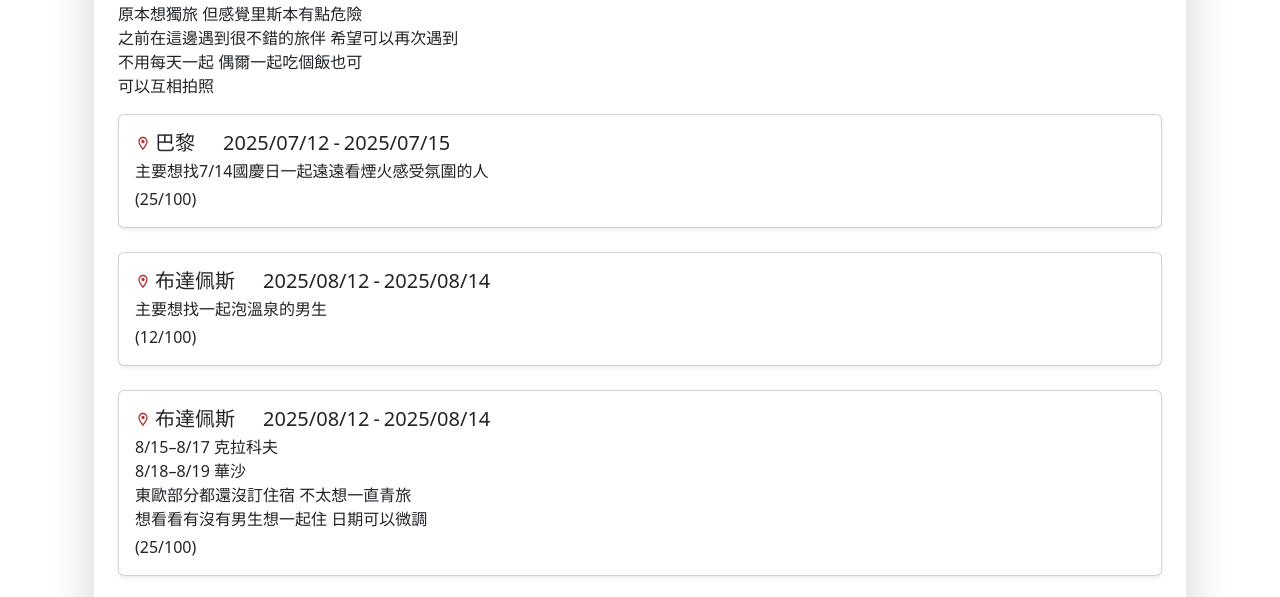
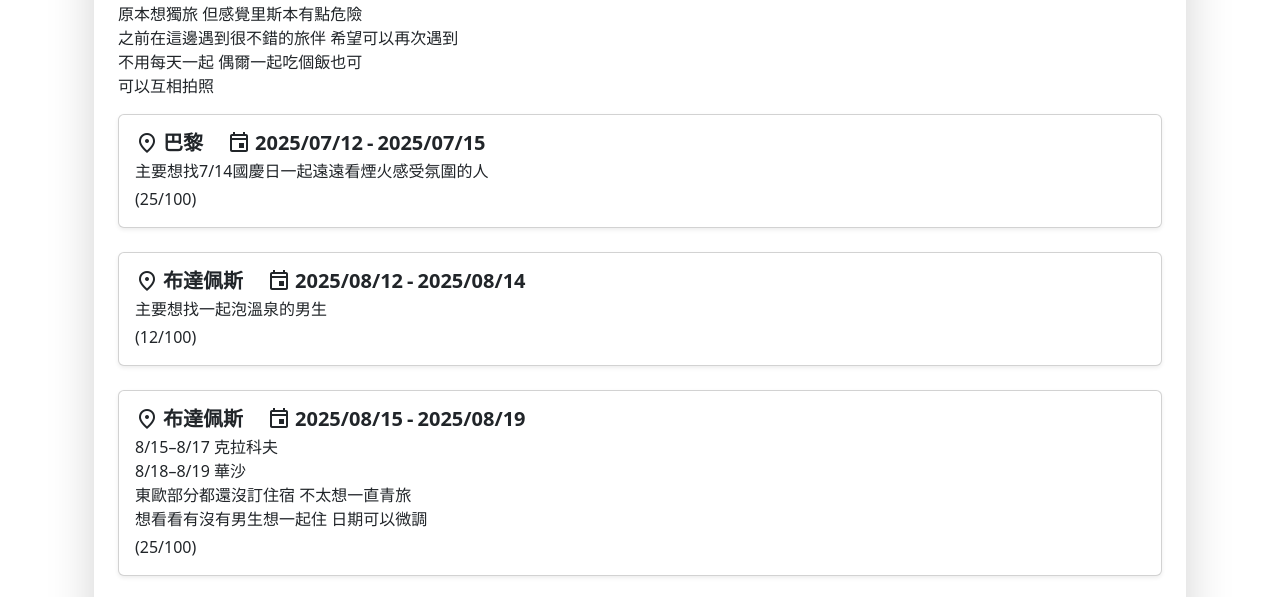
Before and after one commit to hoganalin/AAPD, a website: page pages/5.html in a window 1280 px wide. Shown: the part 624-1221 px from the top of the page. Drawn offline with nearby package versions, Linux system fonts and the light colour scheme; files that its build step writes are made by us from their sources.

Commit message:
修改 2 3 5 html

```diff
--- a/pages/5.html
+++ b/pages/5.html
@@ -1,26 +1,15 @@
 <!DOCTYPE html>
 <html lang="en">
+
 <head>
     <meta charset="UTF-8" />
     <meta http-equiv="X-UA-Compatible" content="IE=edge" />
     <meta name="viewport" content="width=device-width, initial-scale=1.0" />
-    <link
-      href="https://fonts.googleapis.com/icon?family=Material+Icons+Outlined"
-      rel="stylesheet"
-    />
-    <link
-      rel="stylesheet"
-      href="https://fonts.googleapis.com/css2?family=Material+Symbols+Outlined"
-    />
+    <link href="https://fonts.googleapis.com/icon?family=Material+Icons+Outlined" rel="stylesheet" />
+    <link rel="stylesheet" href="https://fonts.googleapis.com/css2?family=Material+Symbols+Outlined" />
 
-    <link
-      href="https://cdn.jsdelivr.net/npm/bootstrap@5.3.3/dist/css/bootstrap.min.css"
-      rel="stylesheet"
-    />
-    <link
-      href="https://fonts.googleapis.com/css2?family=Roboto:wght@400;700&display=swap"
-      rel="stylesheet"
-    />
+    <link href="https://cdn.jsdelivr.net/npm/bootstrap@5.3.3/dist/css/bootstrap.min.css" rel="stylesheet" />
+    <link href="https://fonts.googleapis.com/css2?family=Roboto:wght@400;700&display=swap" rel="stylesheet" />
     <title>5</title>
 </head>
 
@@ -33,29 +22,19 @@
                 <div class="status-bar">
                     <div class="iphone-time"><time datetime="09:41">9:41</time></div>
                     <div class="notch" aria-hidden="true">
-              <img
-                src="/assets/images/icon-notch-6341937a.svg"
-                alt="status"
-                height="30"
-              />
+                        <img src="/assets/images/icon-notch-6341937a.svg" alt="status" height="30" />
                     </div>
                     <div class="iphone-status">
-              <img
-                src="/assets/images/icon-status-650aa77e.svg"
-                alt="status"
-                height="13"
-              />
+                        <img src="/assets/images/icon-status-650aa77e.svg" alt="status" height="13" />
                     </div>
                 </div>
                 <!-- 實際內容畫面，內容寫在這 -->
 
                 <div class="container p-4">
                     <header class="d-flex justify-content-between py-4 text-neutral-800 fw-bold align-items-center">
-            <a href="4.html"
-                ><span class="material-icons-outlined text-neutral-700 fs-2">
+                        <a href="4.html"><span class="material-icons-outlined text-neutral-700 fs-2">
                                 chevron_left
-                </span></a
-              >
+                            </span></a>
                         <span class="fs-5">預覽</span>
                         <a class="btn-topic" href="6.html" role="button">發布</a>
                     </header>
@@ -82,12 +61,11 @@
                             </section>
                             <!-- 臉照區 -->
                             <section class="d-flex gap-2 mb-4">
-                <img src="/assets/images/facepic.png"
-                class="postcard-facepic rounded rounded-circle"
+                                <img src="/assets/images/facepic.png" class="postcard-facepic rounded rounded-circle"
                                     alt="">
                                 <div class="fs-9">
                                     <p class="mb-0 pb-0 text-neutral-950 fw-bold">Jerry</p>
-                    <p class="d-flex gap-2 text-neutral-800 "><span >@imjerry</span><span>7小時前</span></p>
+                                    <p class="d-flex gap-2 text-neutral-800 "><span>@imjerry</span><span>7小時前</span></p>
                                 </div>
                             </section>
                             <!-- 文案區 -->
@@ -103,18 +81,26 @@
                             <section class="topicCards d-flex gap-4 flex-column mb-4">
                                 <!-- 第一張卡 -->
                                 <div>
-                    <div class="card w-100 border-1 border-neutral-700 shadow-sm bg-accent-3" style="width: 18rem">
+                                    <div class="card w-100 border-1 border-neutral-700 shadow-sm bg-accent-3"
+                                        style="width: 18rem">
                                         <div class="card-body">
                                             <h5 class="fs-8 mb-0">
                                                 <div class="newtopic-cardtitle d-flex align-items-center gap-4">
                                                     <!-- icon + 巴黎 -->
-                                    <div class="d-flex align-items-center gap-1">
-                                        <img src="/assets/images/location.svg" alt="地標的icon">
+                                                    <div class="d-flex align-items-center gap-1 fw-semibold">
+                                                        <span
+                                                            class="material-symbols-outlined icon-locate fs-7 text-primary-700">location_on</span>
                                                         <span>巴黎</span>
                                                     </div>
                                                     <!--icon + 日期 -->
-                                    <div class="d-flex align-items-center gap-1">
-                                        <img src="/assets/images/calendar.svg" alt="">
+                                                    <div
+                                                        class="d-flex align-items-center gap-1 align-middle fw-semibold">
+                                                        <svg class="text-primary-700 icon-sm align-middle" width="24"
+                                                            height="24" viewBox="0 0 24 24" fill="none"
+                                                            xmlns="http://www.w3.org/2000/svg">
+                                                            <path fill="currentColor"
+                                                                d="M12 12H17V17H12V12ZM19 3H18V1H16V3H8V1H6V3H5C3.9 3 3 3.9 3 5V19C3 20.1 3.9 21 5 21H19C20.1 21 21 20.1 21 19V5C21 3.9 20.1 3 19 3ZM19 5V7H5V5H19ZM5 19V9H19V19H5Z" />
+                                                        </svg>
                                                         <span>2025/07/12</span>
                                                         <span>-</span>
                                                         <span>2025/07/15</span>
@@ -131,18 +117,25 @@
 
                                 <!-- 第二張卡 -->
                                 <div>
-                    <div class="card w-100 border-1 border-neutral-700 shadow-sm bg-accent-3" style="width: 18rem">
+                                    <div class="card w-100 border-1 border-neutral-700 shadow-sm bg-accent-3"
+                                        style="width: 18rem">
                                         <div class="card-body">
                                             <h5 class="fs-8 mb-0">
                                                 <div class="d-flex align-items-center gap-4">
                                                     <!-- icon + 位置 -->
-                                    <div class="d-flex align-items-center gap-1">
-                                        <img src="/assets/images/location.svg" alt="地標的icon">
+                                                    <div class="d-flex align-items-center gap-1 fw-semibold">
+                                                        <span
+                                                            class="material-symbols-outlined icon-locate fs-7 text-primary-700">location_on</span>
                                                         <span>布達佩斯</span>
                                                     </div>
                                                     <!--icon + 日期 -->
-                                    <div class="d-flex align-items-center gap-1">
-                                        <img src="/assets/images/calendar.svg" alt="">
+                                                    <div class="d-flex align-items-center gap-1 fw-semibold">
+                                                        <svg class="text-primary-700 icon-sm align-middle" width="24"
+                                                            height="24" viewBox="0 0 24 24" fill="none"
+                                                            xmlns="http://www.w3.org/2000/svg">
+                                                            <path fill="currentColor"
+                                                                d="M12 12H17V17H12V12ZM19 3H18V1H16V3H8V1H6V3H5C3.9 3 3 3.9 3 5V19C3 20.1 3.9 21 5 21H19C20.1 21 21 20.1 21 19V5C21 3.9 20.1 3 19 3ZM19 5V7H5V5H19ZM5 19V9H19V19H5Z" />
+                                                        </svg>
                                                         <span>2025/08/12</span>
                                                         <span>-</span>
                                                         <span>2025/08/14</span>
@@ -152,38 +145,49 @@
                                             <p class="my-1 text-neutral-800">
                                                 主要想找一起泡溫泉的男生
                                             </p>
-                            <p class="fs-9 my-0 text-neutral-400 fw-medium">(12/100)</p>
+                                            <p class="fs-9 my-0 text-neutral-400 fw-medium">
+                                                (12/100)
+                                            </p>
                                         </div>
                                     </div>
                                 </div>
 
                                 <!-- 第三張卡 -->
                                 <div>
-                    <div class="card w-100 border-1 border-neutral-700 shadow-sm bg-accent-3" style="width: 18rem">
+                                    <div class="card w-100 border-1 border-neutral-700 shadow-sm bg-accent-3"
+                                        style="width: 18rem">
                                         <div class="card-body">
                                             <h5 class="fs-8 mb-0">
                                                 <div class="d-flex align-items-center gap-4">
                                                     <!-- icon + 位置 -->
-                                    <div class="d-flex align-items-center gap-1">
-                                        <img src="/assets/images/location.svg" alt="地標的icon">
+                                                    <div class="d-flex align-items-center gap-1 fw-semibold">
+                                                        <span
+                                                            class="material-symbols-outlined icon-locate fs-7 text-primary-700">location_on</span>
                                                         <span>布達佩斯</span>
                                                     </div>
                                                     <!--icon + 日期 -->
-                                    <div class="d-flex align-items-center gap-1">
-                                        <img src="/assets/images/calendar.svg" alt="">
-                                        <span>2025/08/12</span>
+                                                    <div class="d-flex align-items-center gap-1 fw-semibold">
+                                                        <svg class="text-primary-700 icon-sm align-middle" width="24"
+                                                            height="24" viewBox="0 0 24 24" fill="none"
+                                                            xmlns="http://www.w3.org/2000/svg">
+                                                            <path fill="currentColor"
+                                                                d="M12 12H17V17H12V12ZM19 3H18V1H16V3H8V1H6V3H5C3.9 3 3 3.9 3 5V19C3 20.1 3.9 21 5 21H19C20.1 21 21 20.1 21 19V5C21 3.9 20.1 3 19 3ZM19 5V7H5V5H19ZM5 19V9H19V19H5Z" />
+                                                        </svg>
+                                                        <span>2025/08/15</span>
                                                         <span>-</span>
-                                        <span>2025/08/14</span>
+                                                        <span>2025/08/19</span>
                                                     </div>
                                                 </div>
                                             </h5>
                                             <p class="my-1 text-neutral-800">
-                                8/15–8/17 克拉科夫<br>
-                                8/18–8/19 華沙<br>
-                                東歐部分都還沒訂住宿 不太想一直青旅<br>
+                                                8/15–8/17 克拉科夫<br />
+                                                8/18–8/19 華沙<br />
+                                                東歐部分都還沒訂住宿 不太想一直青旅<br />
                                                 想看看有沒有男生想一起住 日期可以微調
                                             </p>
-                            <p class="fs-9 my-0 text-neutral-400 fw-medium">(25/100)</p>
+                                            <p class="fs-9 my-0 text-neutral-400 fw-medium">
+                                                (25/100)
+                                            </p>
                                         </div>
                                     </div>
                                 </div>
@@ -227,4 +231,5 @@
     <script type="text/javascript" src="/js/2.js"></script>
     <script type="module" src="../main.js"></script>
 </body>
+
 </html>
```
Also changed, not shown: assets/scss/pages/2.scss (+12 -3 lines), assets/scss/pages/3.scss (+7 -3 lines), pages/2.html (+2 -2 lines), pages/3.html (+4 -4 lines). Lines whose indentation alone changed are shown as unchanged.
